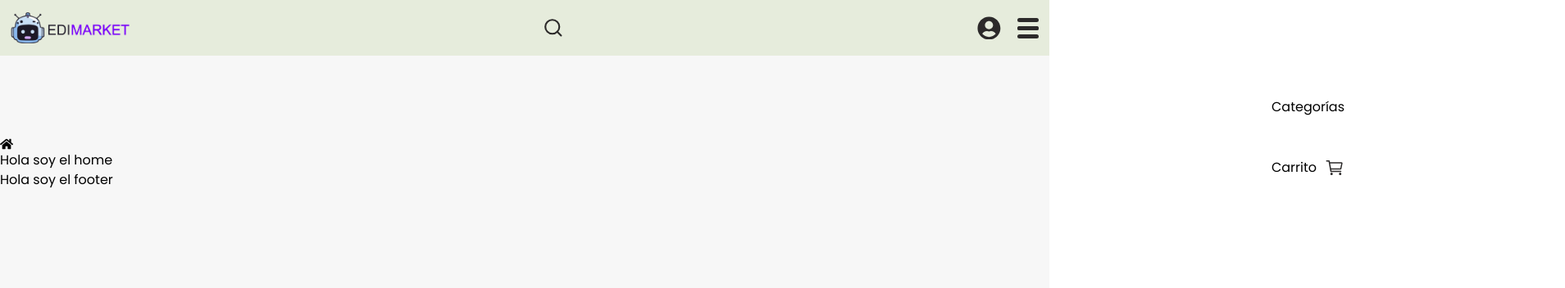
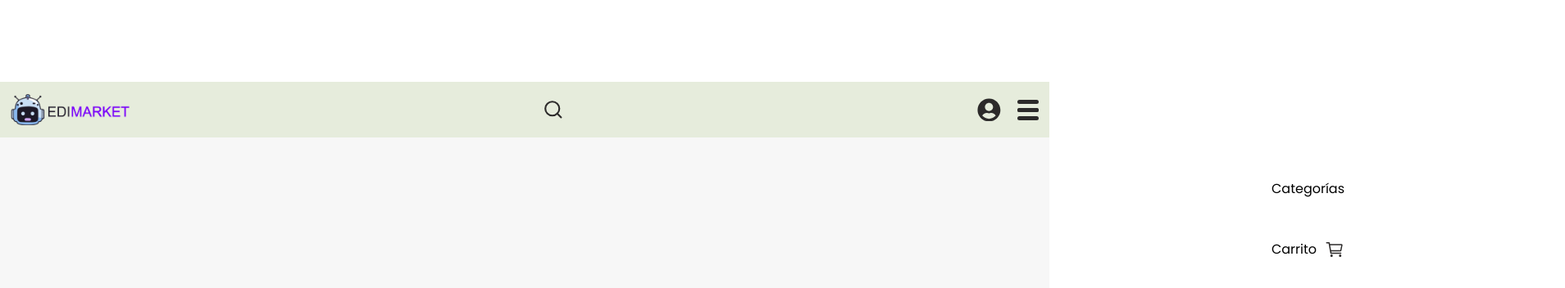
Before and after one commit to SebastianHernandez0/edimarket-2, a React (Vite) app in the folder Frontend/: page / in a window 1280 px wide. Shown: the top 352 px of the page at 82% size, 1909 px wide, since content can reach past the window. Built offline with nearby package versions, Linux system fonts and the light colour scheme.

Commit message:
Componetizando menu de perfil

```diff
--- a/Frontend/src/components/navbar/Navbar.jsx
+++ b/Frontend/src/components/navbar/Navbar.jsx
@@ -5,6 +5,7 @@ import { useEffect, useState } from "react";
 import { NavLink } from "react-router-dom";
 import { IoCartOutline } from "react-icons/io5";
 import { NavBurger } from "../navBurger/NavBurger";
+import { Perfil } from "../perfil/Perfil.jsx";
 
 export function Navbar() {
   const [openSearchBar, setOpenSearchBar] = useState(false);
@@ -118,6 +119,7 @@ export function Navbar() {
             </div>
           </div>
           <div className="navbar__user__menu__container ">
+            <Perfil>
               <div className="navbar__user__menu bg-gray-50 shadow-md">
                 <NavLink className="navbar__user__menu__link">
                   Iniciar sesión
@@ -126,6 +128,7 @@ export function Navbar() {
                   Registrarse
                 </NavLink>
               </div>
+            </Perfil>
           </div>
         </div>
       </div>
--- a/Frontend/src/components/navbar/navbar.css
+++ b/Frontend/src/components/navbar/navbar.css
@@ -1,4 +1,5 @@
 .navbar__container {
+  position: fixed;
   width: 100%;
   display: flex;
   align-items: center;
--- /dev/null
+++ b/Frontend/src/components/perfil/Perfil.jsx
@@ -0,0 +1,3 @@
+export function Perfil({ children, className }) {
+  return <div className={className}>{children}</div>;
+}
--- a/Frontend/src/pages/home/home.css
+++ b/Frontend/src/pages/home/home.css
@@ -1,4 +1,3 @@
 .home__container {
-  overflow: hidden;
   margin-top: 100px;
 }
```
Also changed, not shown: Frontend/src/components/perfil/perfil.css (added). Lines whose indentation alone changed are shown as unchanged.
